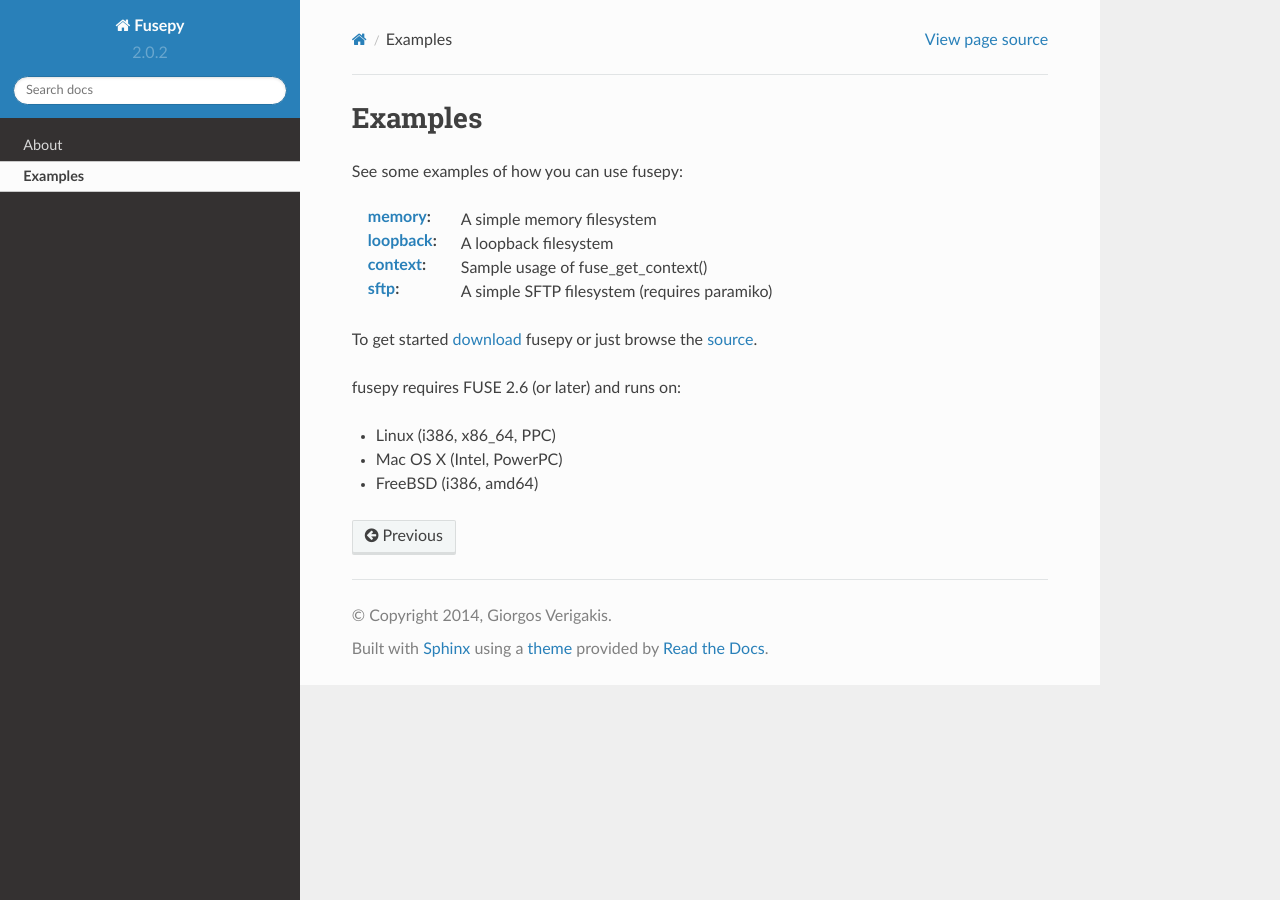
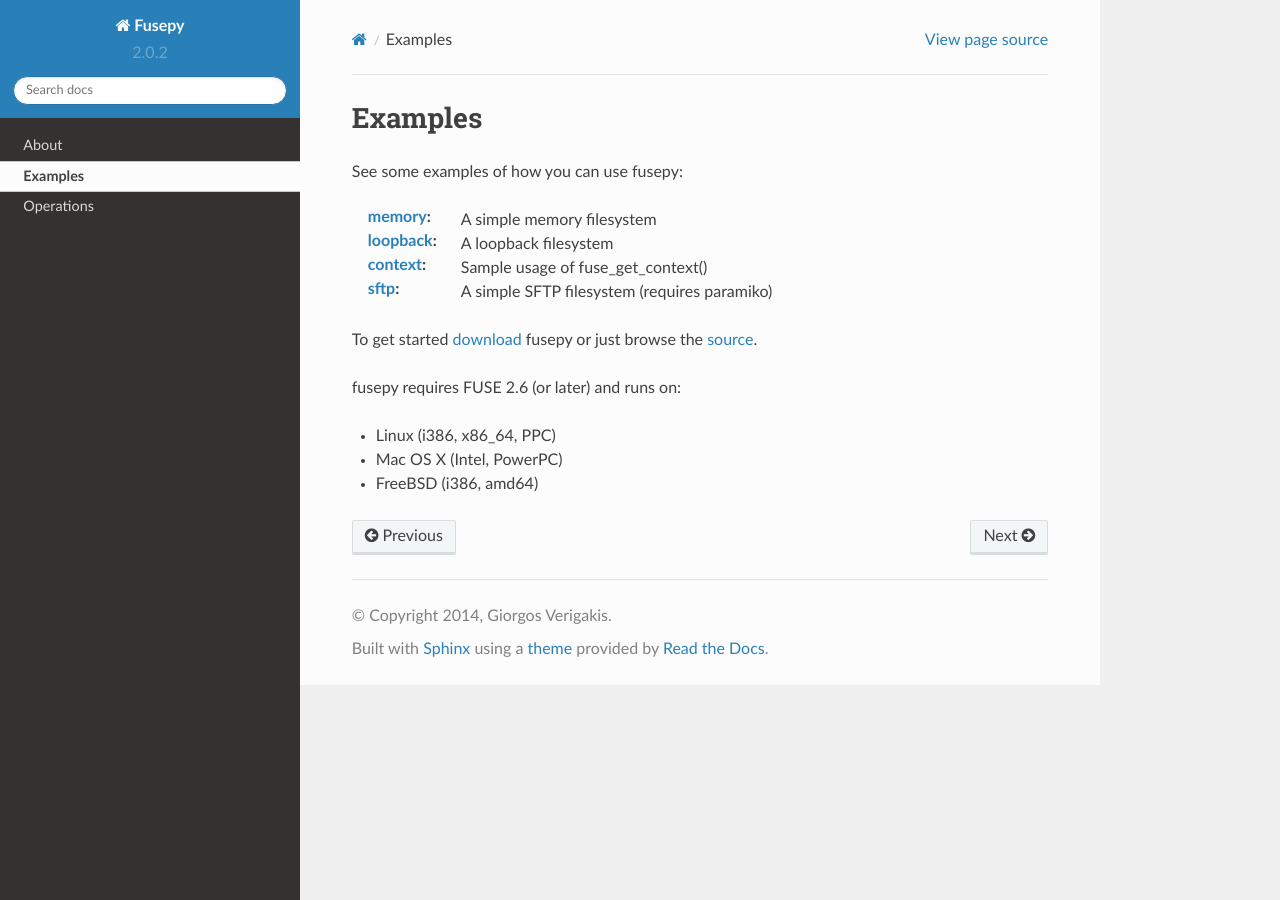
Before and after one commit to fusepy/fusepy, a Sphinx documentation site: the page built from doc/source/examples.rst, in a window 1280 px wide. Built offline with Sphinx 7.4.7 and the Read the Docs theme 2.0.0, drawn with Linux system fonts in a browser that asks for light colours.

Commit message:
Added Operation class to docs

```diff
--- a/doc/source/index.rst
+++ b/doc/source/index.rst
@@ -8,3 +8,4 @@
 
    about
    examples
+   operations
--- /dev/null
+++ b/doc/source/operations.rst
@@ -0,0 +1,5 @@
+Operations
+==========
+
+.. autoclass:: fuse.Operations
+  :members:
```
